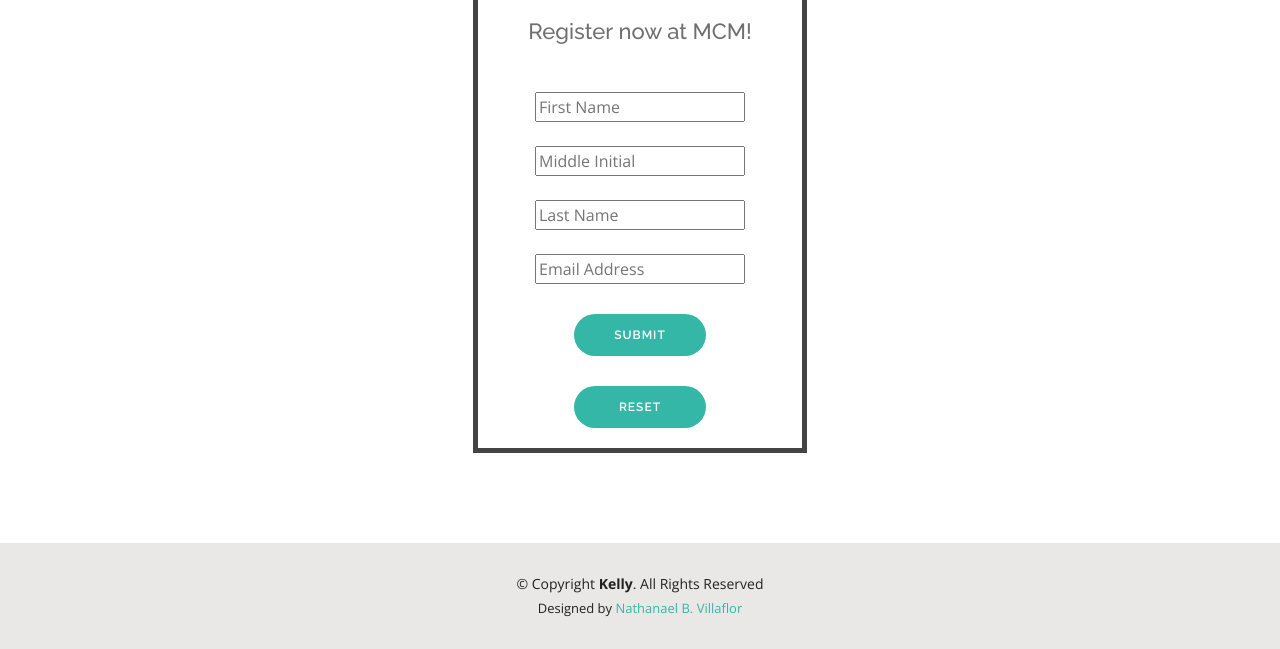
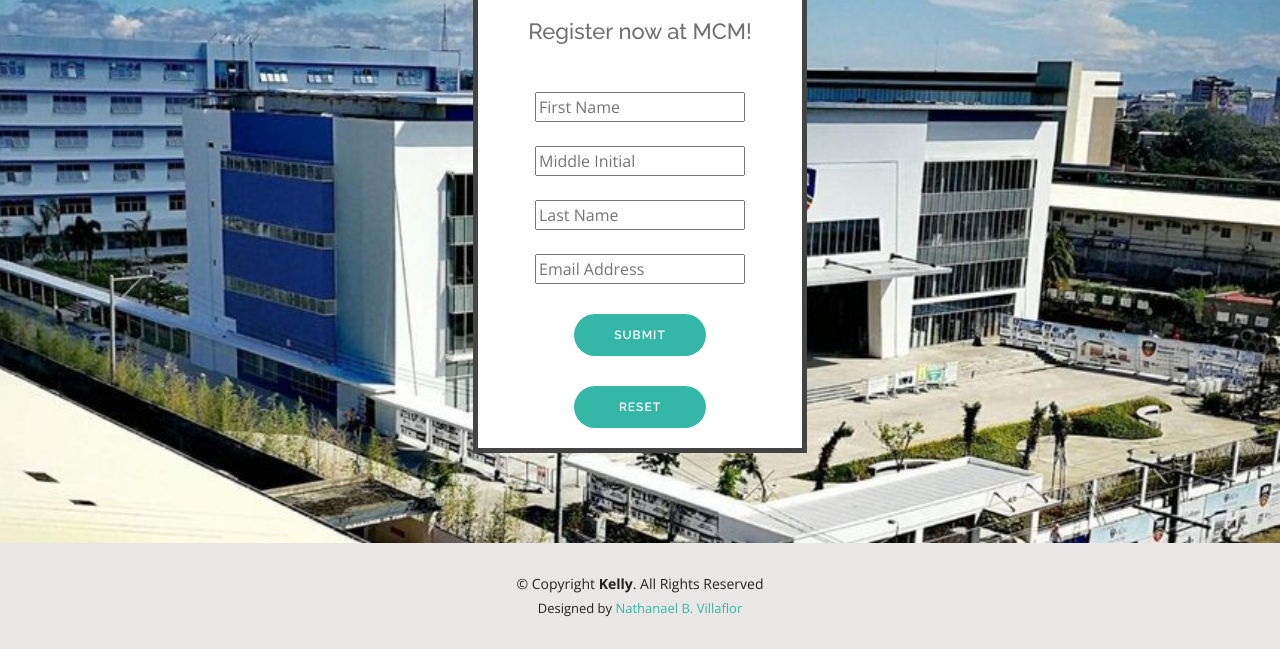
Before and after one commit to Nathanael-14/LabTask6.github.io, a plain HTML site: page index.html in a window 1280 px wide. Shown: the part 257-906 px from the top of the page. Drawn offline with nearby package versions, Linux system fonts and the light colour scheme; files whose address does not match are found by name.

Commit message:
Update style.css

```diff
--- a/style.css
+++ b/style.css
@@ -405,7 +405,7 @@ h1, h2, h3, h4, h5, h6 {
 #hero {
   width: 100%;
   height: 100vh;
-  background: url("../img/MCM Building.jpg") top right;
+  background: url("MCM Building.jpg") top right;
   background-size: cover;
 }
 
```
